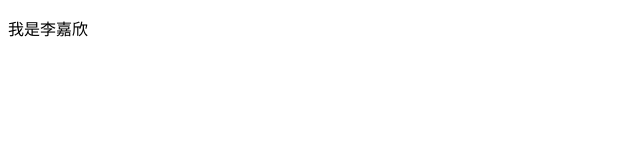
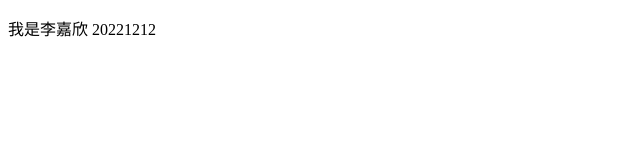
Before and after one commit to 10944110/20221212, a plain HTML site: page index.html in a window 1280 px wide. Shown: the full height of the page, 0-640 px from the left. Drawn offline with Linux system fonts and the light colour scheme.

Commit message:
20221212

```diff
--- a/index.html
+++ b/index.html
@@ -7,6 +7,6 @@
     <title>Document</title>
 </head>
 <body>
-    <p>我是李嘉欣</p>
+    <p>我是李嘉欣 20221212</p>
 </body>
 </html>
```
